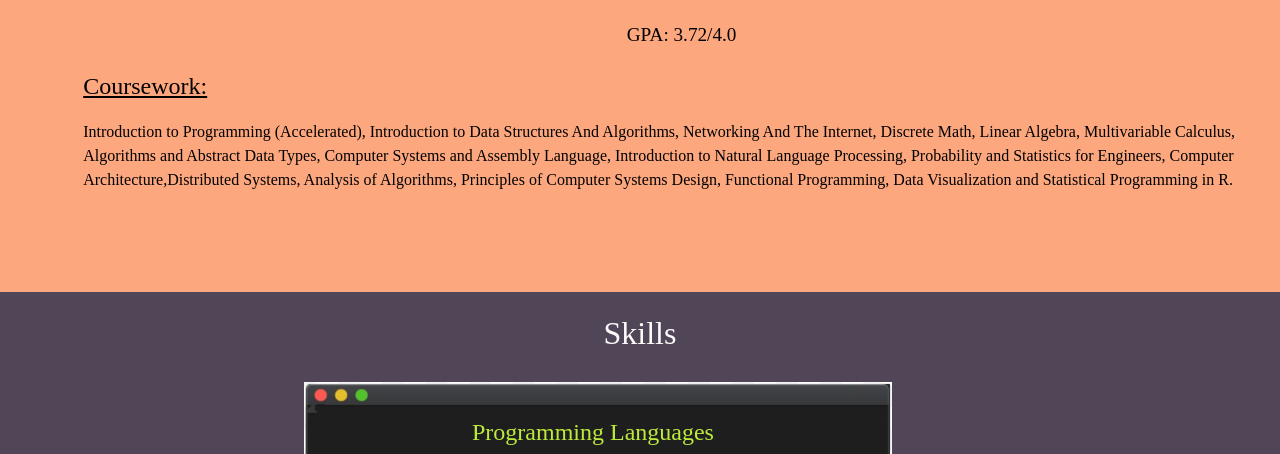
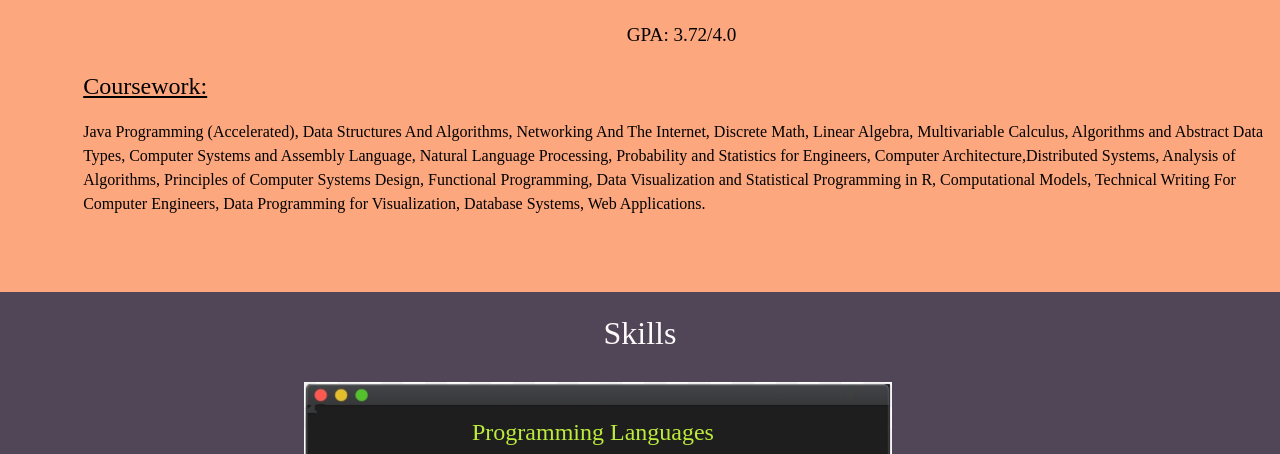
Before and after one commit to vishal237/vsunkara23.github.io, a plain HTML site: page index.html in a window 1280 px wide. Shown: the part 982-1436 px from the top of the page. Drawn offline with nearby package versions, Linux system fonts and the light colour scheme; a web font is replaced by a local one.

Commit message:
Update index.html

```diff
--- a/index.html
+++ b/index.html
@@ -93,18 +93,20 @@
       <p id="GradDate">September 2017 - June 2020</p>
       <p id="GPA">GPA: 3.72/4.0</p>
       <p id="Courses"><u>Coursework:</u></p>
-      <p id="classlist">Introduction to Programming
-        (Accelerated), Introduction to Data Structures
+      <p id="classlist">Java Programming
+        (Accelerated), Data Structures
         And Algorithms, Networking And The
         Internet, Discrete Math, Linear Algebra, Multivariable
         Calculus, Algorithms and Abstract Data
         Types, Computer Systems and Assembly Language,
-        Introduction to Natural Language Processing,
+        Natural Language Processing,
         Probability and Statistics for Engineers,
         Computer Architecture,Distributed Systems,
         Analysis of Algorithms, Principles of Computer Systems
         Design, Functional Programming, Data Visualization and
-        Statistical Programming in R.
+        Statistical Programming in R, Computational Models, Technical
+        Writing For Computer Engineers, Data Programming for Visualization,
+        Database Systems, Web Applications.
       </p>
     </div>
   </div>
```
